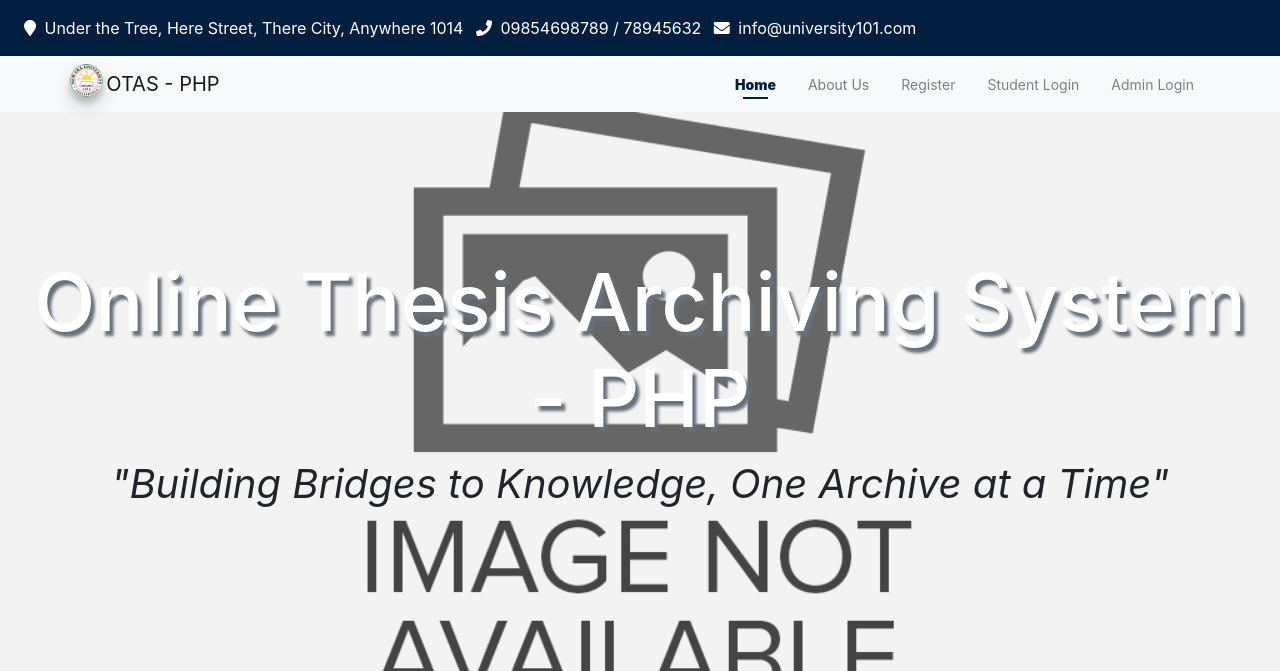
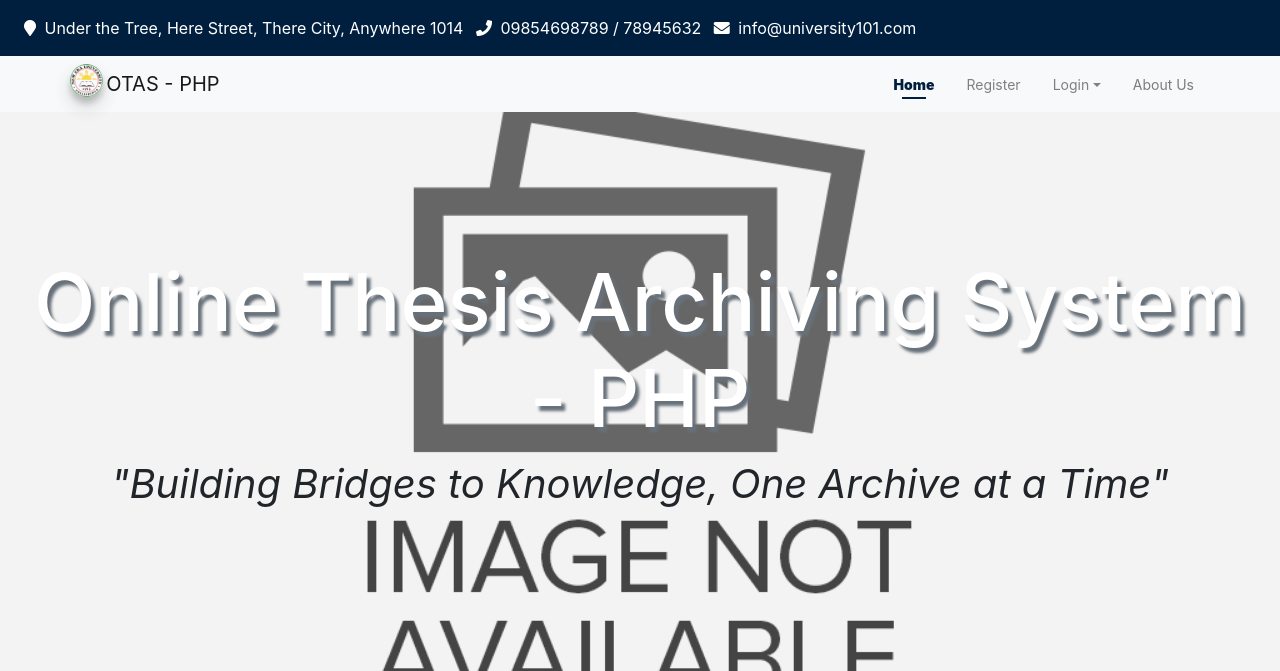
Before and after one commit to sgtpiamrm/capstone, a PHP site: page /capstone/ in a window 1280 px wide. Shown: the top 671 px of the page. Run offline with PHP 8.4, Linux system fonts and the light colour scheme; data comes from the database, SQL or seed files in the repository; some libraries are stand-ins or nearby versions.

Commit message:
Combined Admin and Student Login in to Dropdown

```diff
--- a/inc/topBarNav.php
+++ b/inc/topBarNav.php
@@ -49,7 +49,6 @@
     display: inline-block;
     text-decoration: none;
     transition: color 0.3s ease;
-    /* Add transition for text color */
   }
 
   /* Underline effect */
@@ -61,9 +60,7 @@
     width: 0;
     height: 2px;
     background-color: #003c72;
-    /* Underline color */
     transition: width 0.3s, left 0.3s;
-    /* Transition for underline */
   }
 
   .navbar-nav .nav-item .nav-link:hover::before {
@@ -74,7 +71,6 @@
   /* Change text color on hover */
   .navbar-nav .nav-item .nav-link:hover {
     color: #003c72;
-    /* Hover text color */
   }
 
   /* Style for the Main Header Navbar */
@@ -102,12 +98,10 @@
     display: flex;
     justify-content: flex-end;
     margin-left: auto;
-    /* Align navbar items to the right */
   }
 
   .navbar-nav .nav-item {
     margin-left: 15px;
-    /* Space out the nav items */
   }
 
   /* Fix the user image in the login navbar */
@@ -136,11 +130,34 @@
 
     <div class="collapse navbar-collapse" id="navbarCollapse">
       <ul class="navbar-nav">
+        <!-- Home -->
         <li class="nav-item">
           <a href="./" class="nav-link <?= isset($page) && $page == 'home' ? "active" : "" ?>">Home</a>
         </li>
 
+        <?php if ($_settings->userdata('id') == 0): ?>
+          <!-- Register -->
+          <li class="nav-item">
+            <a href="./register.php" class="nav-link" style="color: #808080;">Register</a>
+          </li>
+
+          <!-- Login Dropdown Menu -->
+          <li class="nav-item dropdown">
+            <a href="#" class="nav-link dropdown-toggle" data-toggle="dropdown" style="color: #808080;">Login</a>
+            <ul class="dropdown-menu">
+              <li><a href="./login.php" class="dropdown-item">Student Login</a></li>
+              <li><a href="./admin" class="dropdown-item">Admin Login</a></li>
+            </ul>
+          </li>
+        <?php endif; ?>
+
+        <!-- About Us -->
+        <li class="nav-item">
+          <a href="./?page=about" class="nav-link <?= isset($page) && $page == 'about' ? "active" : "" ?>">About Us</a>
+        </li>
+
         <?php if ($_settings->userdata('id') > 0): ?>
+          <!-- If logged in, show additional menu items like Profile and Submit Thesis -->
           <li class="nav-item">
             <a href="./?page=projects"
               class="nav-link <?= isset($page) && $page == 'projects' ? "active" : "" ?>">Projects</a>
@@ -169,13 +186,6 @@
               <?php endwhile; ?>
             </ul>
           </li>
-        <?php endif; ?>
-
-        <li class="nav-item">
-          <a href="./?page=about" class="nav-link <?= isset($page) && $page == 'about' ? "active" : "" ?>">About Us</a>
-        </li>
-
-        <?php if ($_settings->userdata('id') > 0): ?>
           <li class="nav-item">
             <a href="./?page=profile"
               class="nav-link <?= isset($page) && $page == 'profile' ? "active" : "" ?>">Profile</a>
@@ -183,18 +193,6 @@
           <li class="nav-item">
             <a href="./?page=submit-archive"
               class="nav-link <?= isset($page) && $page == 'submit-archive' ? "active" : "" ?>">Submit Thesis/Capstone</a>
-          </li>
-        <?php endif; ?>
-
-        <?php if ($_settings->userdata('id') == 0): ?>
-          <li class="nav-item">
-            <a href="./register.php" class="nav-link" style="color: #808080;">Register</a>
-          </li>
-          <li class="nav-item">
-            <a href="./login.php" class="nav-link" style="color: #808080;">Student Login</a>
-          </li>
-          <li class="nav-item">
-            <a href="./admin" class="nav-link" style="color: #808080;">Admin Login</a>
           </li>
         <?php endif; ?>
       </ul>
```
